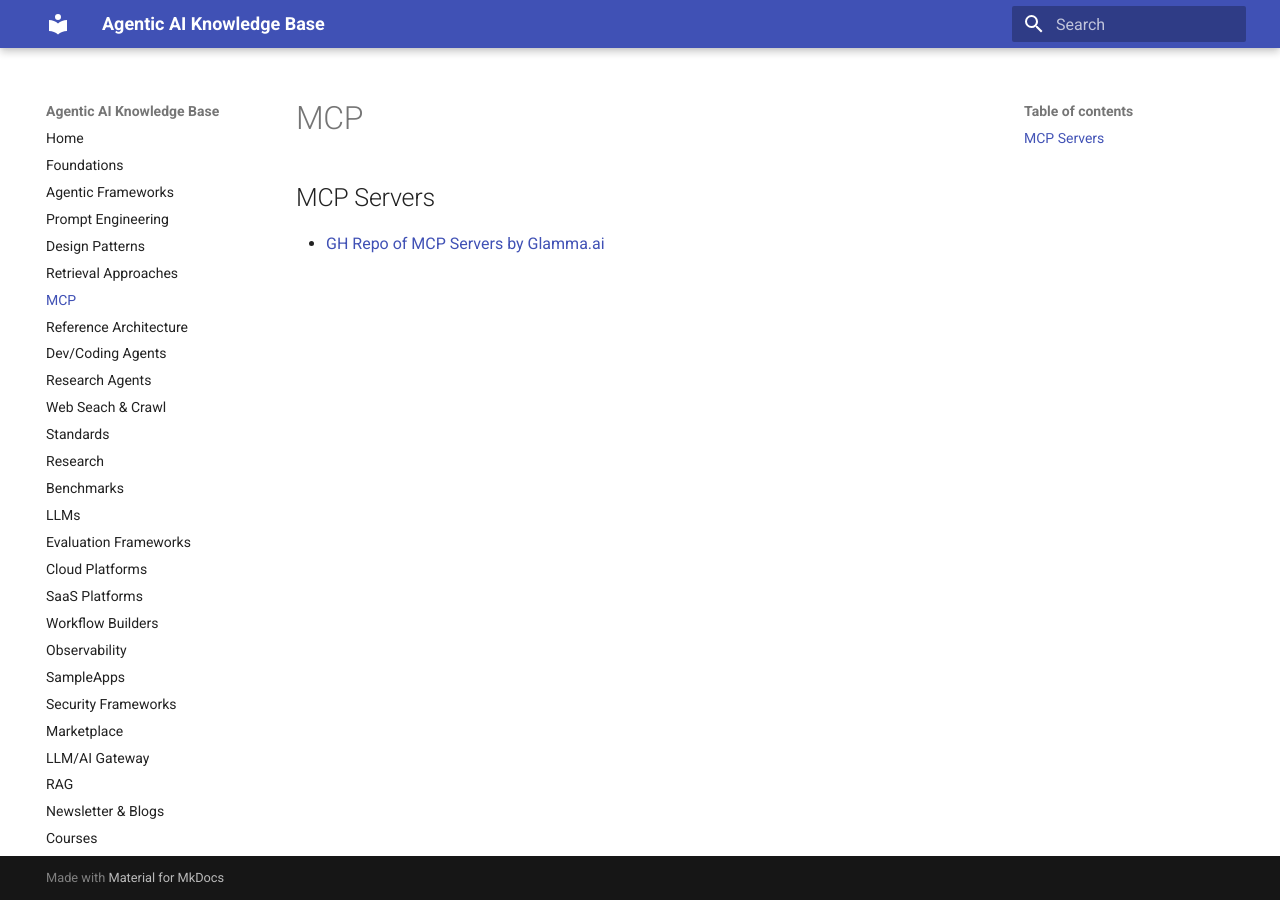
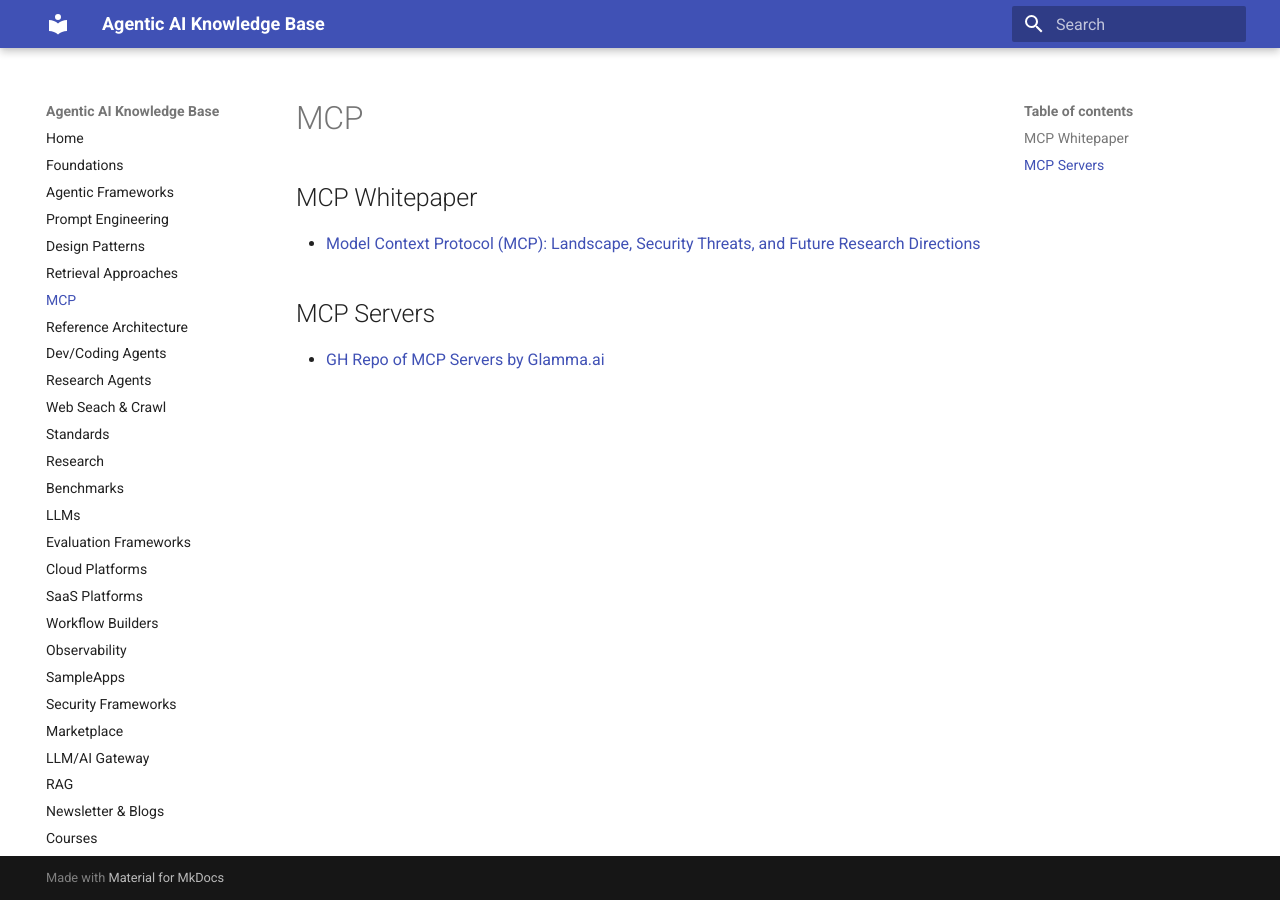
Before and after one commit to ankurkumarz/agentic-ai-knowledge-base, an MkDocs documentation site: the page built from docs/MCP/README.md, in a window 1280 px wide. Built offline with MkDocs 1.6.1 and Material for MkDocs 9.7.7, drawn with Linux system fonts in a browser that asks for light colours.

Commit message:
Update README.md with MCP white paper

```diff
--- a/docs/MCP/README.md
+++ b/docs/MCP/README.md
@@ -1,3 +1,8 @@
+## MCP Whitepaper
+
+- [Model Context Protocol (MCP): Landscape, Security Threats, and
+Future Research Directions](https://arxiv.org/pdf/2503.23278v1)
+
 ## MCP Servers
 
 - [GH Repo of MCP Servers by Glamma.ai](https://github.com/punkpeye/awesome-mcp-servers)
```
